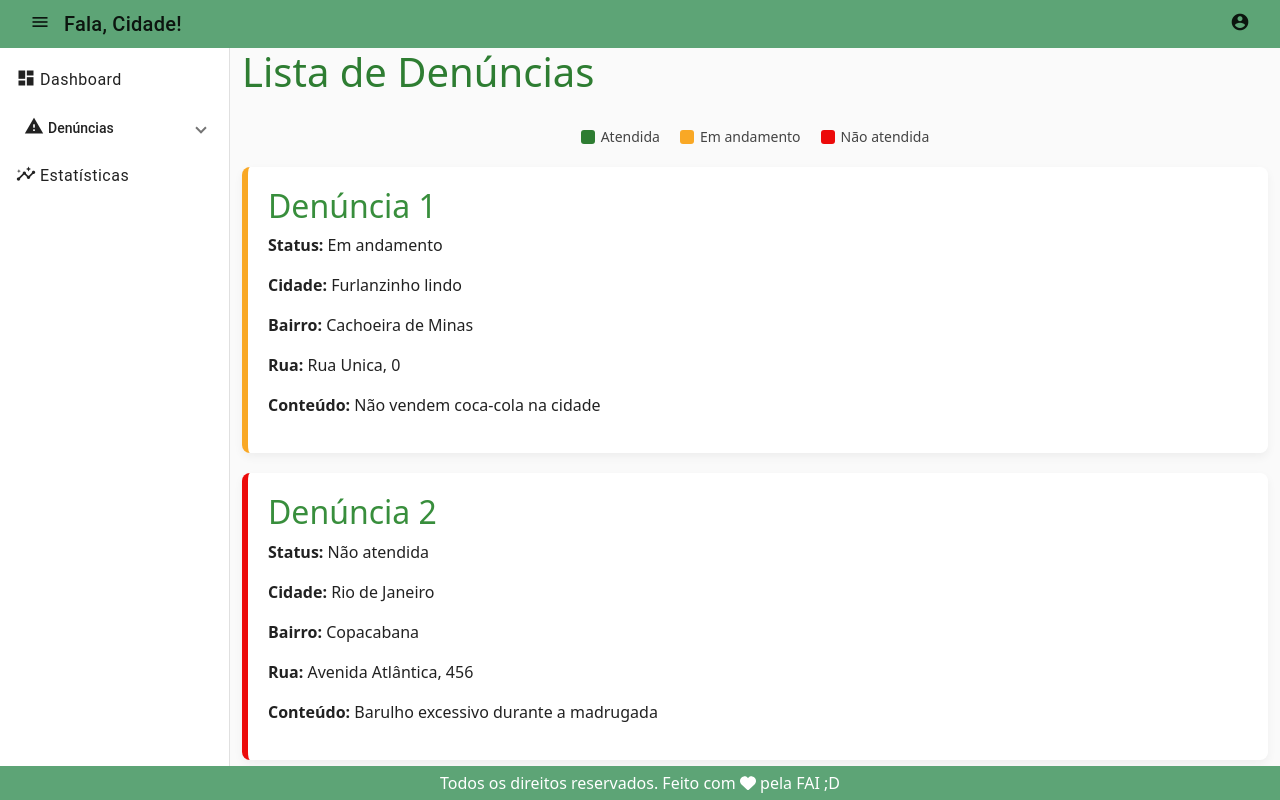
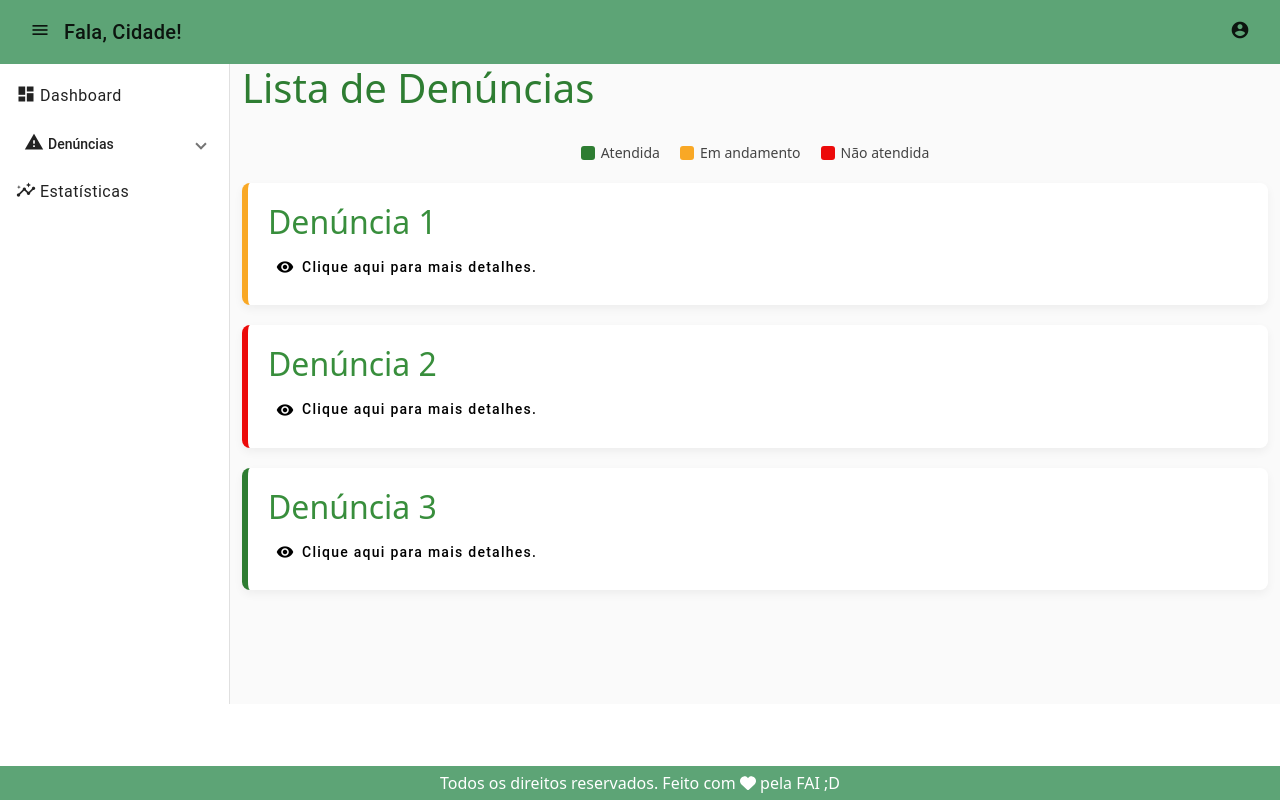
Before and after one commit to RRomano00/Fala-Cidade, an Angular app in the folder Projetos/Front-end/: page /listar-denuncia in a window 1280 px wide. Built offline with nearby package versions, Linux system fonts and the light colour scheme; data requests are answered from the project's data file.

Commit message:
refactor: alteracao do nome do componente criar denuncia

```diff
--- a/Projetos/Front-end/src/app/views/denuncias/listar-denuncia/listar-denuncia.component.html
+++ b/Projetos/Front-end/src/app/views/denuncias/listar-denuncia/listar-denuncia.component.html
@@ -15,10 +15,13 @@
       'denuncia-card-unattended': item.status === 'Não atendida'
     }">
     <h2>Denúncia {{ item.id }}</h2>
-    <p><strong>Status:</strong> {{ item.status }}</p>
+    <a mat-button [routerLink]="'/listar-denuncia/' + item.id">
+      <mat-icon>visibility</mat-icon>
+      Clique aqui para mais detalhes.
+    </a> <!-- <p><strong>Status:</strong> {{ item.status }}</p>
     <p><strong>Cidade:</strong> {{ item.cidade }}</p>
     <p><strong>Bairro:</strong> {{ item.bairro }}</p>
     <p><strong>Rua:</strong> {{ item.rua }}, {{ item.numero }}</p>
-    <p><strong>Conteúdo:</strong> {{ item.denuncia }}</p>
+    <p><strong>Conteúdo:</strong> {{ item.denuncia }}</p> -->
   </div>
 </div>
```
Also changed, not shown: Projetos/Front-end/src/app/views/denuncias/listar-denuncia/listar-denuncia.component.ts (+7 -1 lines), Projetos/Front-end/src/app/views/denuncias/create-denuncia/create-denuncia.component.css (renamed from Projetos/Front-end/src/app/views/denuncias/denuncia/create-denuncia.component.css), Projetos/Front-end/src/app/views/denuncias/create-denuncia/create-denuncia.component.html (renamed from Projetos/Front-end/src/app/views/denuncias/denuncia/create-denuncia.component.html), Projetos/Front-end/src/app/views/denuncias/create-denuncia/create-denuncia.component.ts (renamed from Projetos/Front-end/src/app/views/denuncias/denuncia/create-denuncia.component.ts), 1 other file (tests, documents, lock files or other folders).
